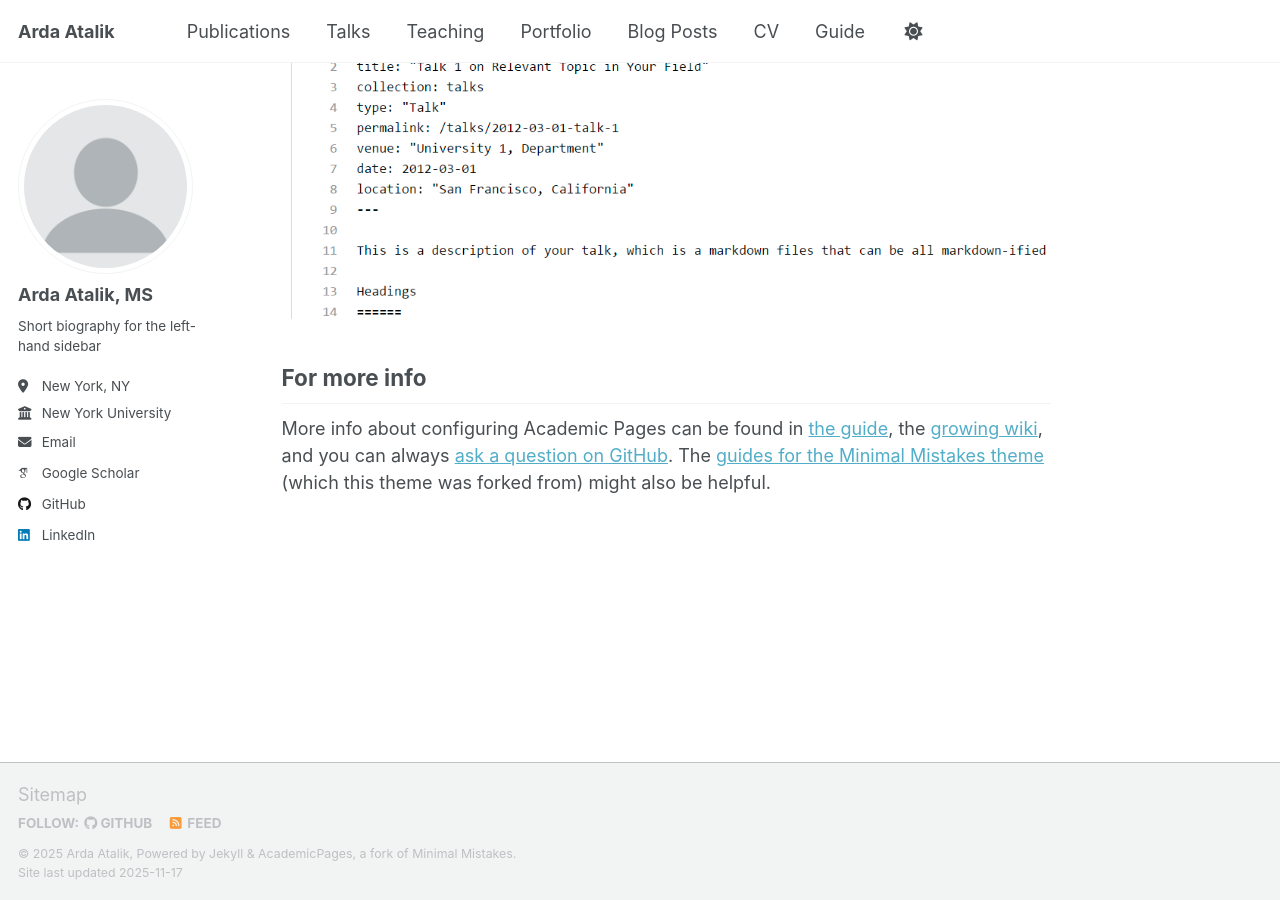
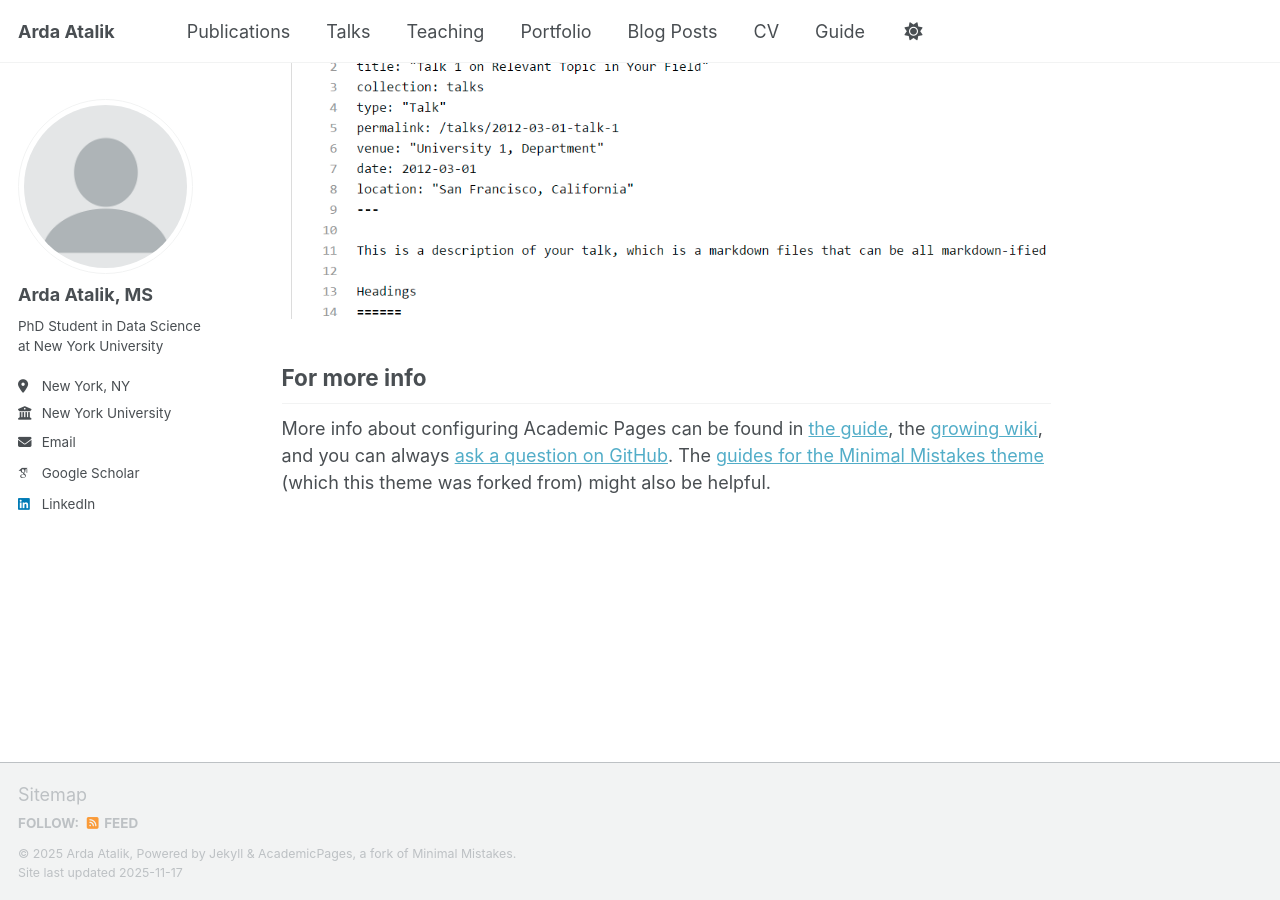
Before and after one commit to arda-atalik/arda-atalik.github.io, a Jekyll site: the page built from _pages/about.md, in a window 1280 px wide and 900 px high, scrolled down 2880 px. Built offline with Jekyll 4.4.1, drawn with Linux system fonts in a browser that asks for light colours; some web fonts are replaced; a script that is not in the unit is left out.

Commit message:
Modify personal details and GitHub username in config
Updated personal information and GitHub username in the configuration.

```diff
--- a/_config.yml
+++ b/_config.yml
@@ -13,7 +13,7 @@ title                    : "Arda Atalik"
 title_separator          : "-"
 name                     : &name "Arda Atalik"
 description              : &description "Arda Atalik's academic portfolio"   # Update this with a general description of your site, this is the default if not overridden by a page
-url                      : https://academicpages.github.io # The base hostname & protocol for your site e.g. "https://[your GitHub username].github.io",
+url                      : https://arda-atalik.github.io # The base hostname & protocol for your site e.g. "https://[your GitHub username].github.io",
                                                            # or if you already have some other page hosted on Github then use "https://[your GitHub username].github.io/[Your Repo Name]"
 baseurl                  : "" # the subpath of your site, e.g. "/blog"
 repository               : "academicpages/academicpages.github.io"
@@ -26,7 +26,7 @@ author:
   avatar           : "profile.png"
   name             : "Arda Atalik, MS"
   pronouns         : # example: "she/her"
-  bio              : "Short biography for the left-hand sidebar"
+  bio              : "PhD Student in Data Science at New York University"
   location         : "New York, NY"
   employer         : "New York University"
   uri              : # URL
@@ -48,7 +48,7 @@ author:
   bitbucket        : # Username - Update with your username on the site
   codepen          : # Username
   dribbble         : # Username
-  github           : "academicpages"
+  github           : # Username
   kaggle           : # Username
   stackoverflow    : # User number or user number and name (i.e., use "1" or "1/jeff-atwood")
 
@@ -81,8 +81,6 @@ author:
 
 # Publication Category - The following the list of publication categories and their headings
 publication_category:
-  books:
-    title: 'Books'
   manuscripts:
     title: 'Journal Articles'
   conferences:
```
